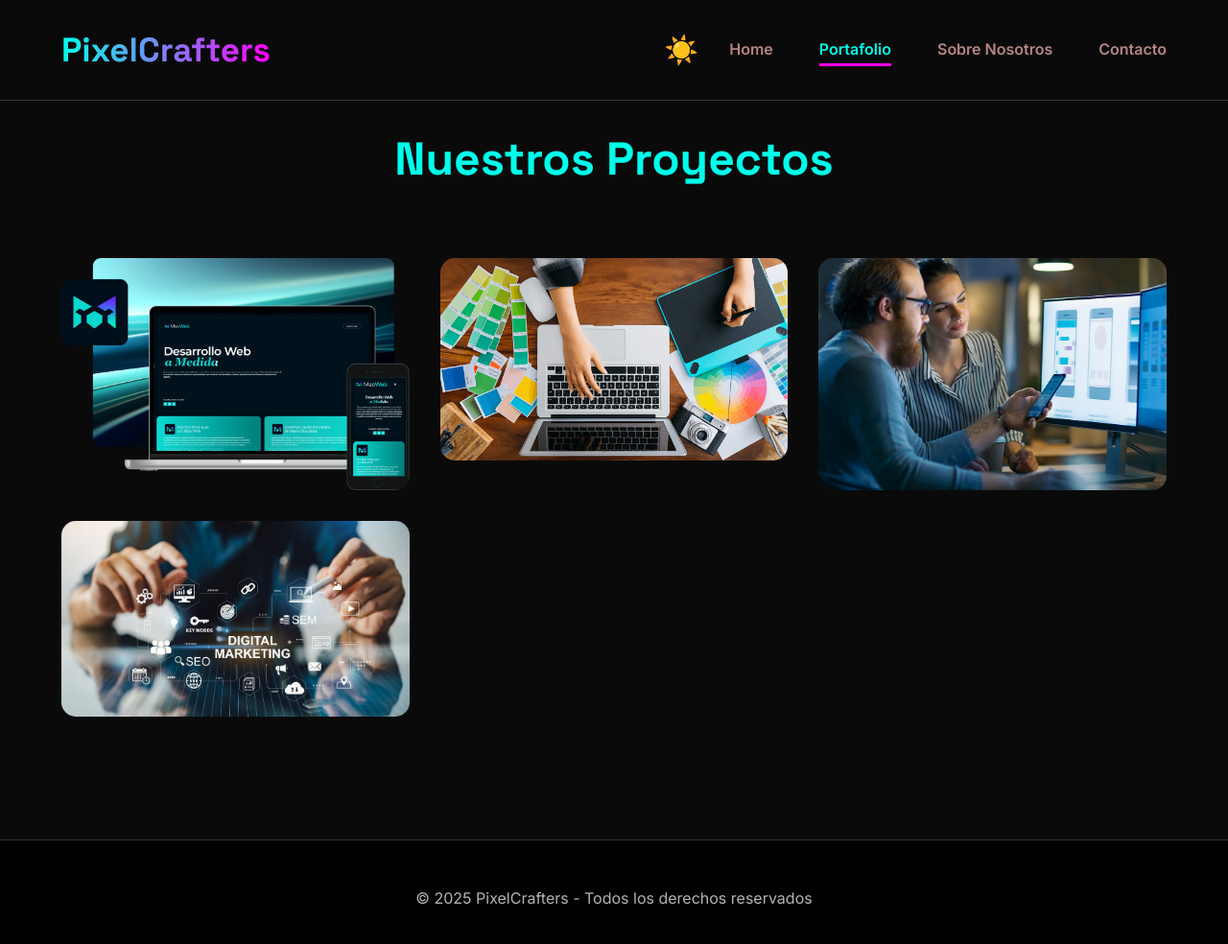
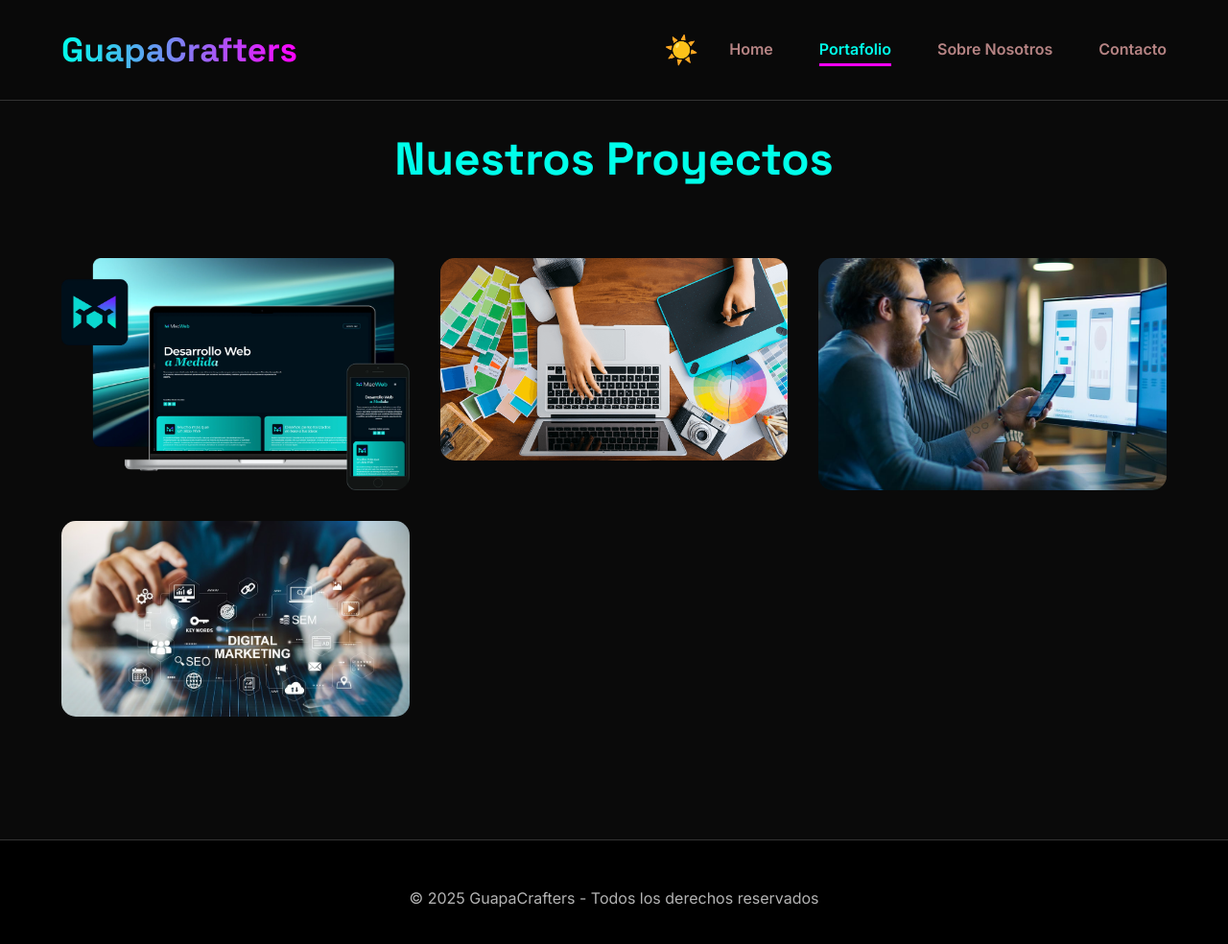
Before and after one commit to Jh0nFr3dyGu4pach4/Trabajo-final-Diseno-WEb, a plain HTML site: page portafolio.html in a window 1280 px wide. Shown: the whole page at 96% size. Drawn offline with Linux system fonts and the light colour scheme.

Commit message:
Update portafolio.html

```diff
--- a/portafolio.html
+++ b/portafolio.html
@@ -3,14 +3,14 @@
 <head>
   <meta charset="UTF-8">
   <meta name="viewport" content="width=device-width, initial-scale=1.0">
-  <title>Portafolio | PixelCrafters</title>
+  <title>Portafolio | GuapaCrafters</title>
   <link rel="stylesheet" href="styles.css">
   <link href="https://fonts.googleapis.com/css2?family=Inter:wght@300;400;600;800&family=Space+Grotesk:wght@700&display=swap" rel="stylesheet">
 </head>
 <body>
   <header class="header">
     <nav class="nav">
-      <div class="logo">PixelCrafters</div>
+      <div class="logo">GuapaCrafters</div>
       <div class="theme-toggle">
         <button id="theme-btn" class="theme-btn">☀️</button>
       </div>
@@ -36,7 +36,7 @@
   </main>
 
   <footer class="footer">
-    <p>© 2025 PixelCrafters - Todos los derechos reservados</p>
+    <p>© 2025 GuapaCrafters - Todos los derechos reservados</p>
   </footer>
 
   <script src="script.js"></script>
```
